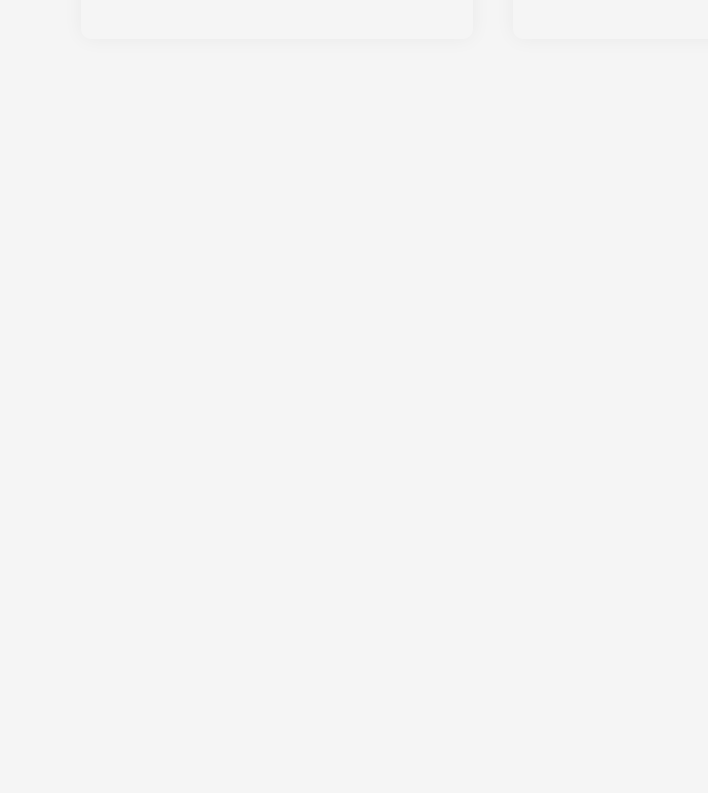
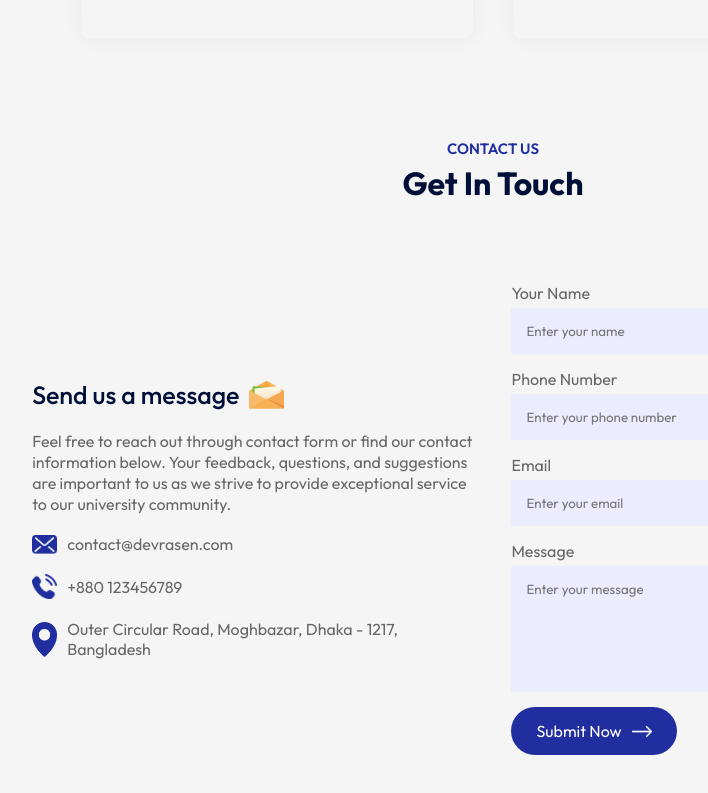
Before and after one commit to MdRasen/edusity, a React (Vite) app: page / in a window 1280 px wide. Shown: the part 2897-3690 px from the top of the page, without its empty margins (147-855 px from the left). Before the commit the page ends 3036 px from the top, so only its background shows below. Built offline with nearby package versions, Linux system fonts and the light colour scheme.

Commit message:
Contact section

```diff
--- a/src/App.jsx
+++ b/src/App.jsx
@@ -5,6 +5,7 @@ import Programs from "./components/programs/Programs";
 import About from "./components/about/About";
 import Campus from "./components/campus/Campus";
 import Testimonials from "./components/testimonials/Testimonials";
+import Contact from "./components/contact/Contact";
 
 const App = () => {
   return (
@@ -19,6 +20,8 @@ const App = () => {
         <Campus />
         <Title title="TESTIMONIALS" subtitle="What Student Says" />
         <Testimonials />
+        <Title title="CONTACT US" subtitle="Get In Touch" />
+        <Contact />
       </div>
     </div>
   );
--- /dev/null
+++ b/src/components/contact/Contact.jsx
@@ -0,0 +1,76 @@
+import "./contact.css";
+import msg_icon from "../../assets/msg-icon.png";
+import mail_icon from "../../assets/mail-icon.png";
+import phone_icon from "../../assets/phone-icon.png";
+import location_icon from "../../assets/location-icon.png";
+import white_arrow from "../../assets/white-arrow.png";
+
+const Contact = () => {
+  return (
+    <div className="contact">
+      <div className="contact-col">
+        <h3>
+          Send us a message
+          <img src={msg_icon} alt="msg_icon" />
+        </h3>
+        <p>
+          Feel free to reach out through contact form or find our contact
+          information below. Your feedback, questions, and suggestions are
+          important to us as we strive to provide exceptional service to our
+          university community.
+        </p>
+        <ul>
+          <li>
+            <img src={mail_icon} alt="mail_icon" /> contact@devrasen.com
+          </li>
+          <li>
+            <img src={phone_icon} alt="phone_icon" />
+            +880 123456789
+          </li>
+          <li>
+            <img src={location_icon} alt="location_icon" />
+            Outer Circular Road, Moghbazar, Dhaka - 1217, Bangladesh
+          </li>
+        </ul>
+      </div>
+      <div className="contact-col">
+        <form>
+          <label>Your Name</label>
+          <input
+            type="text"
+            placeholder="Enter your name"
+            name="name"
+            required
+          />
+          <label>Phone Number</label>
+          <input
+            type="text"
+            placeholder="Enter your phone number"
+            name="phone"
+            required
+          />
+          <label>Email</label>
+          <input
+            type="email"
+            placeholder="Enter your email"
+            name="email"
+            required
+          />
+          <label>Message</label>
+          <textarea
+            name="message"
+            rows="6"
+            placeholder="Enter your message"
+            required
+          ></textarea>
+          <button className="btn dark-btn">
+            Submit Now <img src={white_arrow} alt="white_arrow" />
+          </button>
+        </form>
+        <span></span>
+      </div>
+    </div>
+  );
+};
+
+export default Contact;
--- /dev/null
+++ b/src/components/contact/contact.css
@@ -0,0 +1,60 @@
+.contact {
+  margin: 80px auto;
+  max-width: 90%;
+  display: flex;
+  align-items: center;
+  justify-content: space-between;
+}
+
+.contact .contact-col {
+  flex-basis: 48%;
+  color: #676767;
+}
+
+.contact-col h3 {
+  color: #000f38;
+  font-weight: 500;
+  font-size: 25px;
+  display: flex;
+  align-items: center;
+  margin-bottom: 20px;
+}
+
+.contact-col h3 img {
+  width: 35px;
+  margin-left: 10px;
+}
+
+.contact-col p {
+  max-width: 450px;
+  line-height: 1.3;
+}
+
+.contact-col ul li {
+  display: flex;
+  align-items: center;
+  margin: 20px 0;
+}
+
+.contact-col ul li img {
+  width: 25px;
+  margin-right: 10px;
+}
+
+.contact-col form input,
+.contact-col form textarea {
+  display: block;
+  width: 100%;
+  background-color: #ebecfe;
+  padding: 15px;
+  border: 0;
+  outline: 0;
+  margin-bottom: 15px;
+  margin-top: 5px;
+  resize: none;
+}
+
+.contact-col span {
+  display: block;
+  margin: 20px 0;
+}
```
